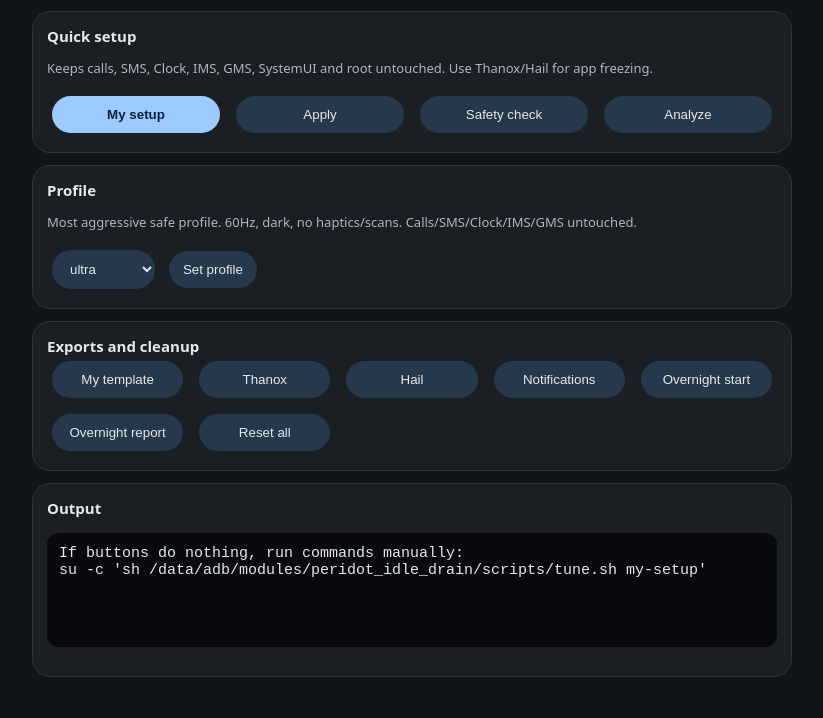
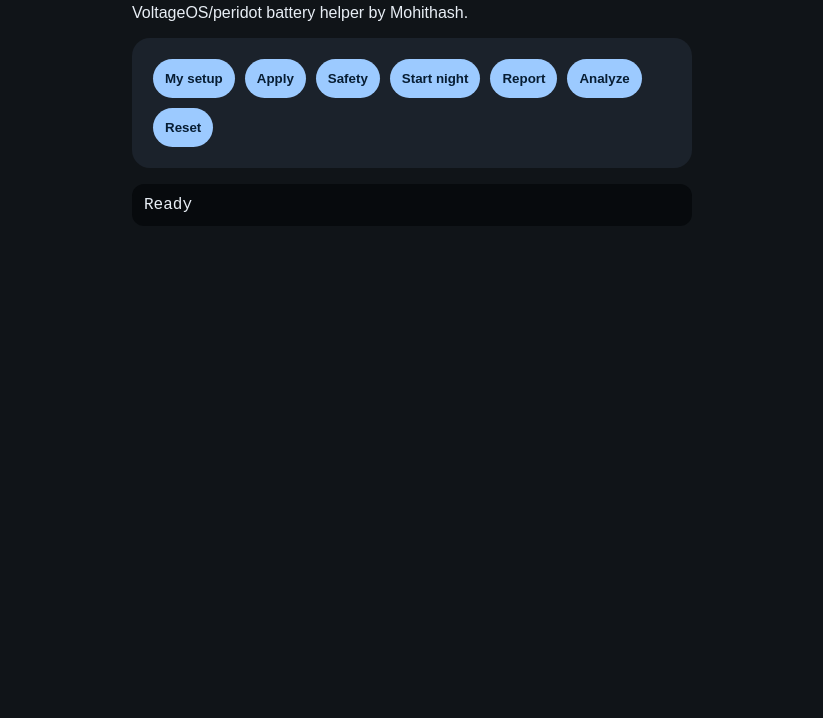
Before and after one commit to Mohithash/peridot-idle-drain-ksu-next, a website: page webroot/index.html in a window 1280 px wide. Shown: the part 82-800 px from the top of the page, without its empty margins (228-1051 px from the left). Drawn offline with Linux system fonts and the light colour scheme.

Commit message:
peridot: add tiny compatibility build

```diff
--- a/package.json
+++ b/package.json
@@ -1,7 +1,7 @@
 {
   "name": "peridot-idle-drain-ksu-next",
   "private": true,
-  "version": "1.7.6",
+  "version": "1.7.7",
   "description": "KernelSU Next WebUI build for Peridot Idle Drain Tweaks",
   "scripts": {
     "build:webui": "esbuild webroot-src/app.js --bundle --format=iife --target=es2017 --outfile=webroot/app.js --log-level=warning",
--- a/webroot/index.html
+++ b/webroot/index.html
@@ -1,27 +1,5 @@
-<!doctype html><html><head><meta charset="utf-8"><meta name="viewport" content="width=device-width,initial-scale=1">
-<title>Peridot Idle Drain</title><style>
-:root{color-scheme:dark light;--p:#9ccaff;--b:#111418;--c:#1b1f24;--t:#e4e8ee;--m:#aeb6c2}
-body{margin:0;background:var(--b);color:var(--t);font:15px system-ui,Roboto,Arial,sans-serif}main{max-width:760px;margin:auto;padding:18px}
-h1{font-size:24px;margin:8px 0 2px}.sub{color:var(--m);font-size:13px;margin-bottom:14px}.card{background:var(--c);border:1px solid #30363d;border-radius:18px;padding:14px;margin:12px 0}
-button,select{border:0;border-radius:999px;padding:11px 14px;margin:5px;background:#26384c;color:var(--t)}button.primary{background:var(--p);color:#06213b;font-weight:700}
-.grid{display:grid;grid-template-columns:repeat(auto-fit,minmax(132px,1fr));gap:6px}.note{color:var(--m);font-size:13px;line-height:1.45}pre{white-space:pre-wrap;word-break:break-word;background:#080a0d;border-radius:12px;padding:12px;min-height:90px}
-</style></head><body><main>
-<h1>Peridot Idle Drain</h1><div class="sub">VoltageOS/peridot battery helper by Mohithash</div>
-<section class="card"><b>Quick setup</b><p class="note">Keeps calls, SMS, Clock, IMS, GMS, SystemUI and root untouched. Use Thanox/Hail for app freezing.</p>
-<div class="grid"><button class="primary" data-cmd="my-setup">My setup</button><button data-cmd="apply">Apply</button><button data-cmd="safety-check">Safety check</button><button data-cmd="analyze-all">Analyze</button></div></section>
-<section class="card"><b>Profile</b><p class="note" id="info">Ultra is best for your use: 60Hz, dark mode, haptics off, no idle scans. Calls and Clock stay safe.</p>
-<select id="p"><option>balanced</option><option>idle</option><option selected>ultra</option><option>night</option><option>screen</option></select>
-<button id="setProfile">Set profile</button></section>
-<section class="card"><b>Exports and cleanup</b><div class="grid"><button data-cmd="export-my-template">My template</button><button data-cmd="export-thanox-templates">Thanox</button><button data-cmd="export-hail-lists">Hail</button><button data-cmd="notification-report">Notifications</button><button data-cmd="overnight-start">Overnight start</button><button data-cmd="overnight-report">Overnight report</button><button data-cmd="reset-all">Reset all</button></div></section>
-<section class="card"><b>Output</b><pre id="out">If buttons do nothing, run commands manually:
-su -c 'sh /data/adb/modules/peridot_idle_drain/scripts/tune.sh my-setup'</pre></section>
-</main><script>
-const path="/data/adb/modules/peridot_idle_drain/scripts/tune.sh",out=document.getElementById("out"),sel=document.getElementById("p"),inf=document.getElementById("info");
-function api(){return window.ksu||window.KernelSU}
-function kexec(cmd){return new Promise((ok,fail)=>{let k=api(),cb="cb"+Date.now()+Math.floor(Math.random()*9999);if(!k||!k.exec)return fail("KernelSU WebUI API unavailable");window[cb]=(errno,stdout,stderr)=>{delete window[cb];ok({errno,stdout,stderr})};try{k.exec(cmd,"{}",cb)}catch(e){delete window[cb];fail(e)}})}
-async function run(c){out.textContent="$ "+c+"\n";try{let r=await kexec("sh "+path+" "+c);out.textContent+=(r.stdout||"")+(r.stderr?("\n"+r.stderr):"")+(r.errno?("\nexit: "+r.errno):"")}catch(e){out.textContent+="WebUI API error: "+e+"\nManual:\nsu -c 'sh "+path+" "+c+"'"}}
-function profileInfo(){let p=sel.value,txt={balanced:"Light changes. Good daily use. Calls/SMS/Clock untouched.",idle:"Idle saver. Disables scans/AOD style features. Calls/SMS/Clock untouched.",ultra:"Most aggressive safe profile. 60Hz, dark, no haptics/scans. Calls/SMS/Clock/IMS/GMS untouched.",night:"Night mode for sleep. Use overnight report in morning. Alarm and calls untouched.",screen:"Screen-on saver: refresh/haptics/dark mode. Apps handled by Thanox/Hail."};inf.textContent=txt[p]}
-document.querySelectorAll("[data-cmd]").forEach(b=>b.addEventListener("click",()=>run(b.dataset.cmd)));
-document.getElementById("setProfile").addEventListener("click",()=>run("set-profile "+sel.value));
-sel.addEventListener("change",profileInfo);profileInfo();
+<!doctype html><html><head><meta name=viewport content="width=device-width,initial-scale=1"><style>body{font:16px sans-serif;background:#101418;color:#e8eef5;margin:0}main{padding:18px;max-width:560px;margin:auto}.c{background:#1b222b;border-radius:18px;padding:16px;margin:12px 0}button{border:0;border-radius:22px;padding:12px;margin:5px;background:#9ccaff;color:#071d33;font-weight:700}pre{white-space:pre-wrap;background:#070a0d;border-radius:12px;padding:12px}</style></head><body><main><h2>Peridot Idle</h2><p>VoltageOS/peridot battery helper by Mohithash.</p><div class=c><button data-c=my-setup>My setup</button><button data-c=apply>Apply</button><button data-c=safety-check>Safety</button><button data-c=overnight-start>Start night</button><button data-c=overnight-report>Report</button><button data-c=analyze-all>Analyze</button><button data-c=reset-all>Reset</button></div><pre id=o>Ready</pre></main><script>
+let p="/data/adb/modules/peridot_idle_drain/scripts/tune.sh",o=document.getElementById("o");
+function ex(c){o.textContent="$ "+c+"\n";let k=window.ksu||window.KernelSU,cb="c"+Date.now();if(!k||!k.exec){o.textContent+="No WebUI API. Manual:\nsu -c 'sh "+p+" "+c+"'";return}window[cb]=(e,s,r)=>{delete window[cb];o.textContent+=(s||"")+(r||"")+(e?("\nexit "+e):"")};try{k.exec("sh "+p+" "+c,"{}",cb)}catch(e){o.textContent+="Error "+e}}
+document.querySelectorAll("button").forEach(b=>b.onclick=()=>ex(b.dataset.c));
 </script></body></html>
```
Also changed, not shown: 3 other files.
